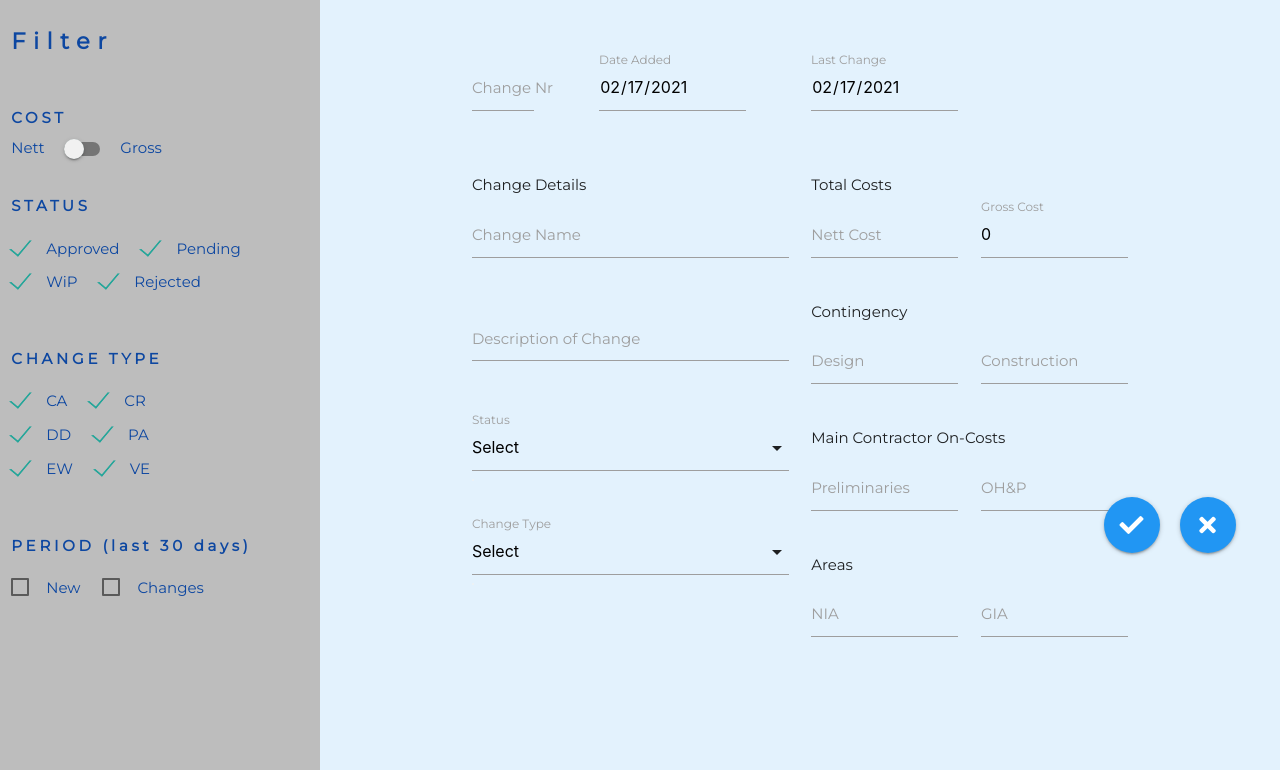
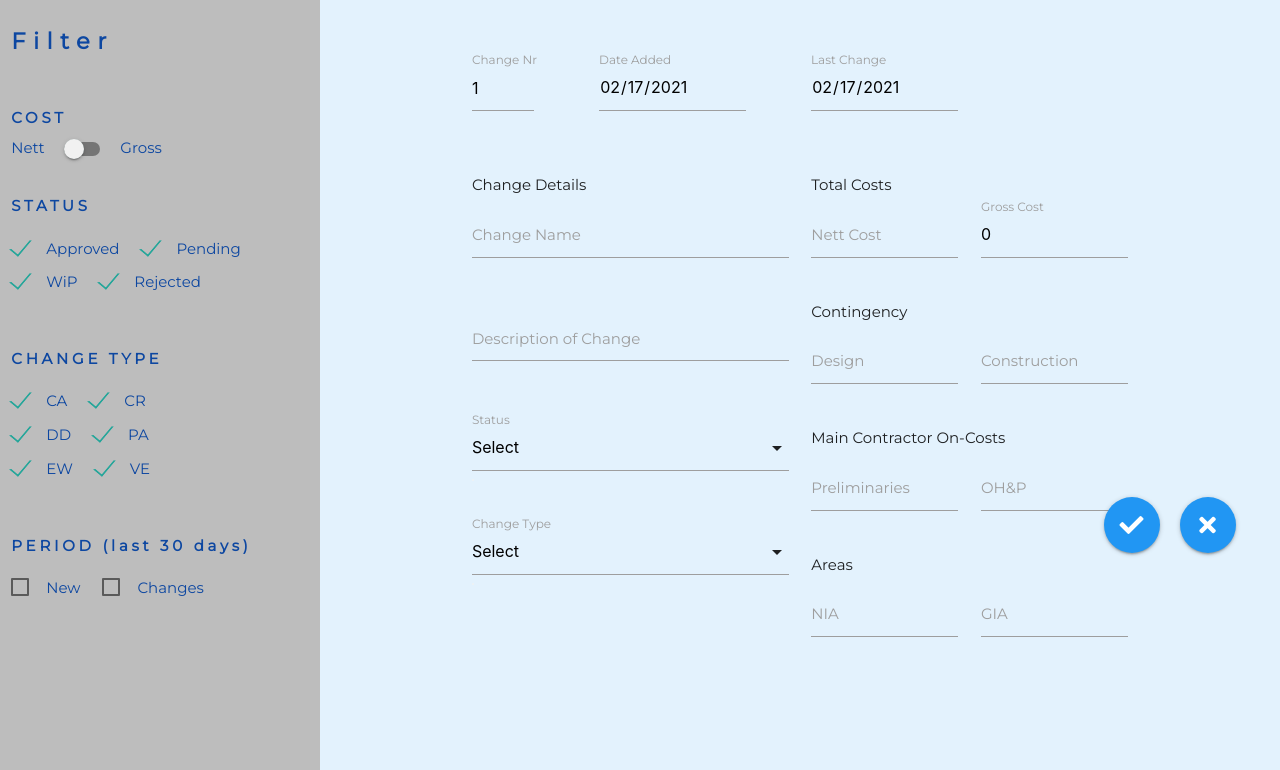
Before and after one commit to Code-Institute-Submissions/MS4-0, a Flask app: page /add_change in a window 1280 px wide. Shown: the part 184-954 px from the top of the page. Run offline with Flask 2, Linux system fonts and the light colour scheme; the visitor is signed in with stand-in values (Sample User, id 1); data that the repository does not hold is empty; some libraries are stand-ins or nearby versions.

Commit message:
feature: add auto-increment to change number when Add new change

```diff
--- a/app.py
+++ b/app.py
@@ -249,7 +249,9 @@ def add_change():
             "GIA_ft2": request.form.get("GIA_ft2", type=int)}
         mongo.db.register.insert_one(change)
         return redirect(url_for('register'))
-    return render_template("add_change.html")
+    else:
+        counter = mongo.db.register.count() + 1
+    return render_template("add_change.html", counter=counter)
 
 
 @app.route("/edit_change/<change_id>", methods=["GET", "POST"])
--- a/templates/add_change.html
+++ b/templates/add_change.html
@@ -11,7 +11,7 @@
         <div class="col s9">
           <div class="row">
             <div class="input-field col s2">
-              <input id="change_nr" name="change_nr" type="number" class="validate" minlength="1" maxlength="3">
+              <input value="{{ counter }}" id="change_nr" name="change_nr" type="number" class="validate" minlength="1" maxlength="3">
               <label for="change_nr">Change Nr</label>
             </div>
             <div class="input-field col s4 offset-s1">
--- a/templates/register.html
+++ b/templates/register.html
@@ -62,7 +62,7 @@
 <div class="row">
   <div class="fixed-action-btn">
     <div class="col s12 right-align">
-      <a href="{{ url_for('add_change') }}" class="btn-floating btn-large waves-effect waves-light blue btn-add-change" disabled><i class="fas fa-plus"></i></a>
+      <a href="{{ url_for('add_change') }}" class="btn-floating btn-large waves-effect waves-light blue btn-add-change"><i class="fas fa-plus"></i></a>
     </div>
   </div>
 </div>
```
